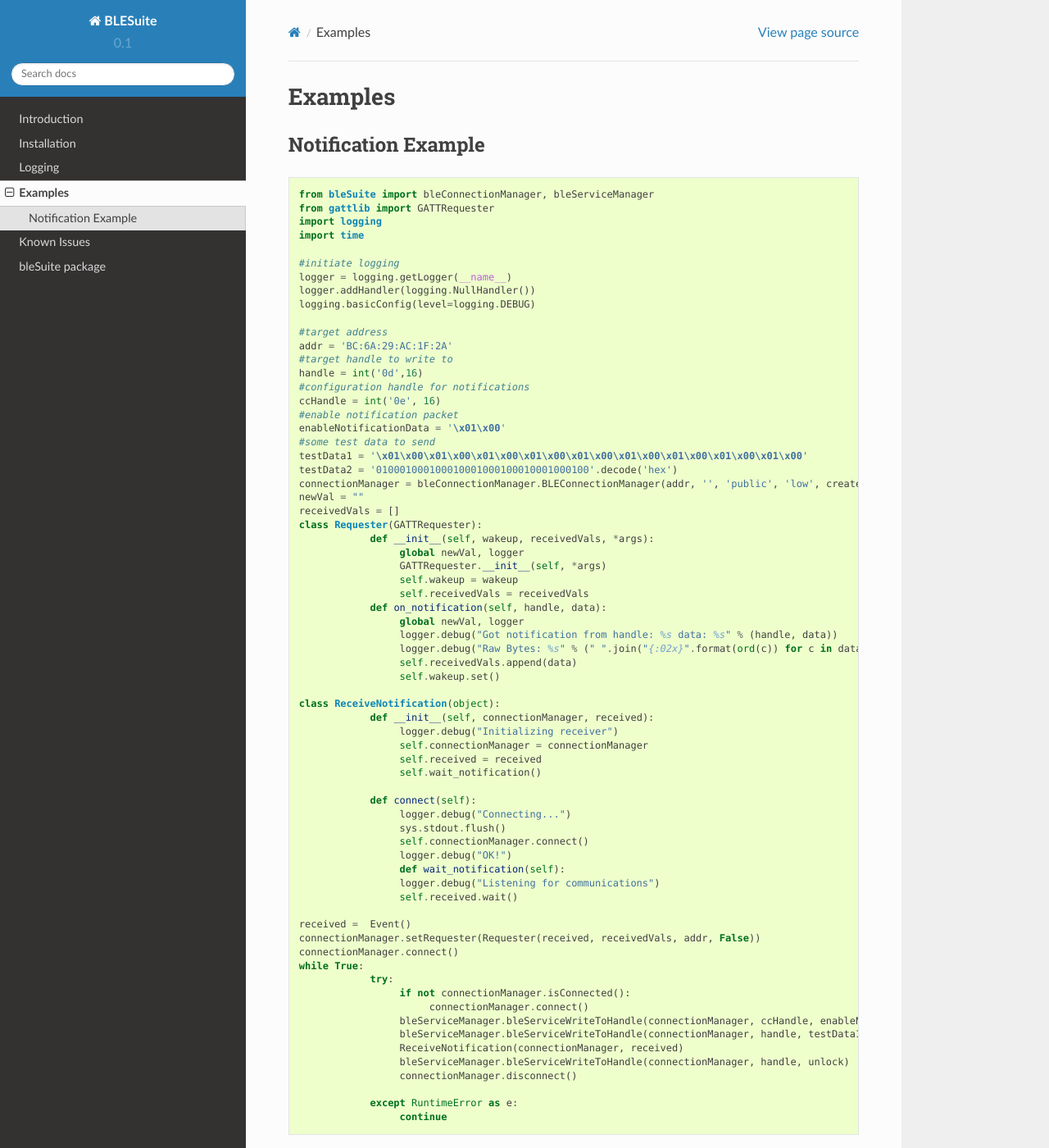
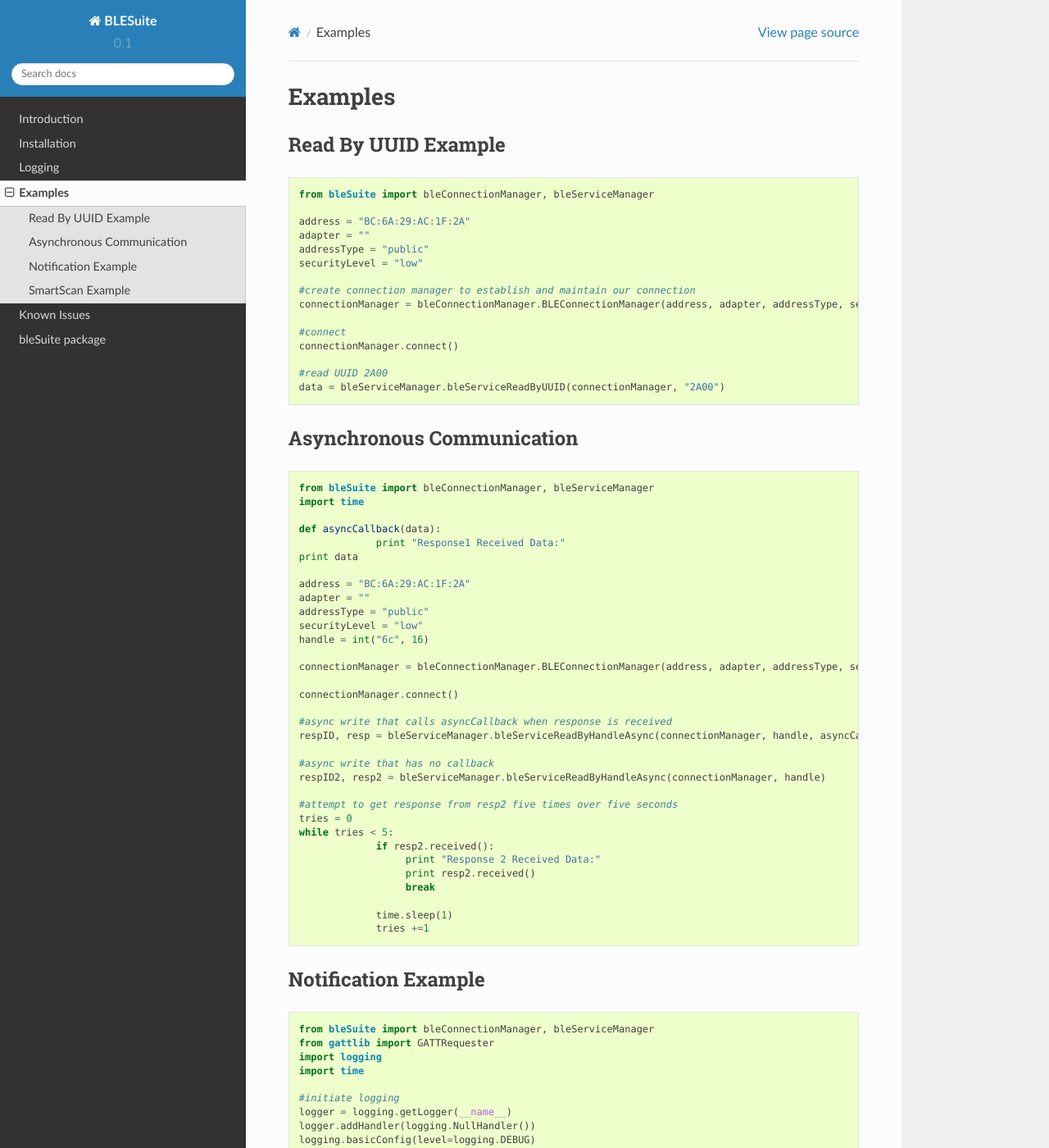
Before and after one commit to nccgroup/BLESuite, a Sphinx documentation site: the page built from docs/examples.rst, in a window 1280 px wide and 1400 px high. Shown: the whole window at 82% size. Built offline with Sphinx 7.4.7 and the Read the Docs theme 2.0.0, drawn with Linux system fonts in a browser that asks for light colours; some of the changed text lies outside the part shown.

Commit message:
Added additional examples

```diff
--- a/docs/examples.rst
+++ b/docs/examples.rst
@@ -1,5 +1,64 @@
 Examples
 ========
+
+Read By UUID Example
+--------------------
+.. code-block:: python
+
+   from bleSuite import bleConnectionManager, bleServiceManager
+
+   address = "BC:6A:29:AC:1F:2A"
+   adapter = ""
+   addressType = "public"
+   securityLevel = "low"
+
+   #create connection manager to establish and maintain our connection
+   connectionManager = bleConnectionManager.BLEConnectionManager(address, adapter, addressType, securityLevel)
+
+   #connect
+   connectionManager.connect()
+
+   #read UUID 2A00
+   data = bleServiceManager.bleServiceReadByUUID(connectionManager, "2A00")
+
+
+Asynchronous Communication
+--------------------------
+.. code-block:: python
+
+   from bleSuite import bleConnectionManager, bleServiceManager
+   import time
+
+   def asyncCallback(data):
+		print "Response1 Received Data:"
+   print data
+
+   address = "BC:6A:29:AC:1F:2A"
+   adapter = ""
+   addressType = "public"
+   securityLevel = "low"
+   handle = int("6c", 16)
+
+   connectionManager = bleConnectionManager.BLEConnectionManager(address, adapter, addressType, securityLevel)
+
+   connectionManager.connect()
+
+   #async write that calls asyncCallback when response is received
+   respID, resp = bleServiceManager.bleServiceReadByHandleAsync(connectionManager, handle, asyncCallback)
+
+   #async write that has no callback
+   respID2, resp2 = bleServiceManager.bleServiceReadByHandleAsync(connectionManager, handle)
+
+   #attempt to get response from resp2 five times over five seconds
+   tries = 0
+   while tries < 5:
+		if resp2.received():
+		     print "Response 2 Received Data:"
+		     print resp2.received()
+		     break
+
+		time.sleep(1)
+		tries +=1
 
 Notification Example
 --------------------
@@ -73,3 +132,30 @@ Notification Example
 
 	       except RuntimeError as e:
 	            continue
+
+
+SmartScan Example
+-----------------
+.. code-block:: python
+
+   from bleSuite import bleConnectionManager, bleSmartScan
+
+   address = "BC:6A:29:AC:1F:2A"
+   adapter = ""
+   addressType = "public"
+   securityLevel = "low"
+
+   #create connection manager to establish and maintain our connection
+   connectionManager = bleConnectionManager.BLEConnectionManager(address, adapter, addressType, securityLevel)
+
+   #connect
+   connectionManager.connect()
+
+   #create our BLEDevice object that represents our target BLE device
+   #this object stores all properties obtained from the device. Populate
+   #with general device info, services, characteristics, and descriptors
+   #with current values
+   bleDevice = bleSmartScan.bleSmartScan(address, connectionManager)
+
+   #print device representation
+   bleDevice.printDeviceStructure()
```
